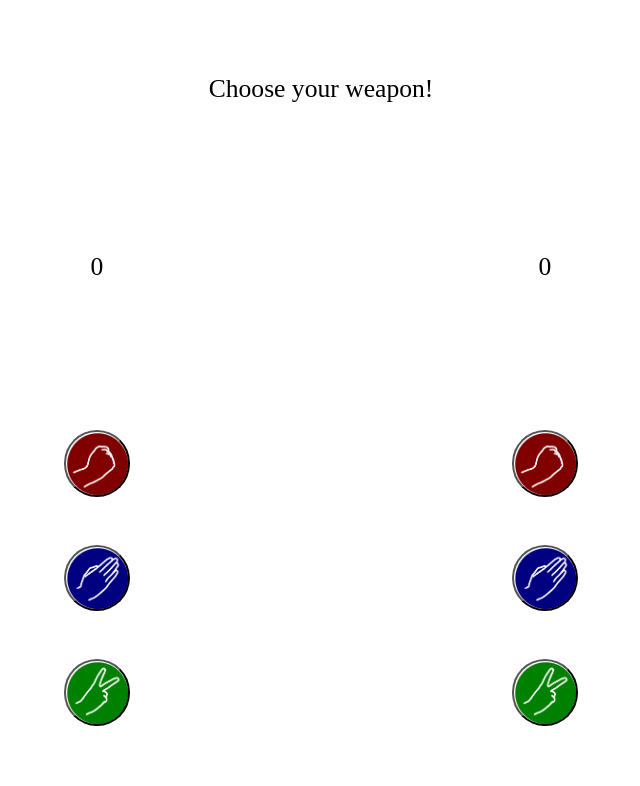
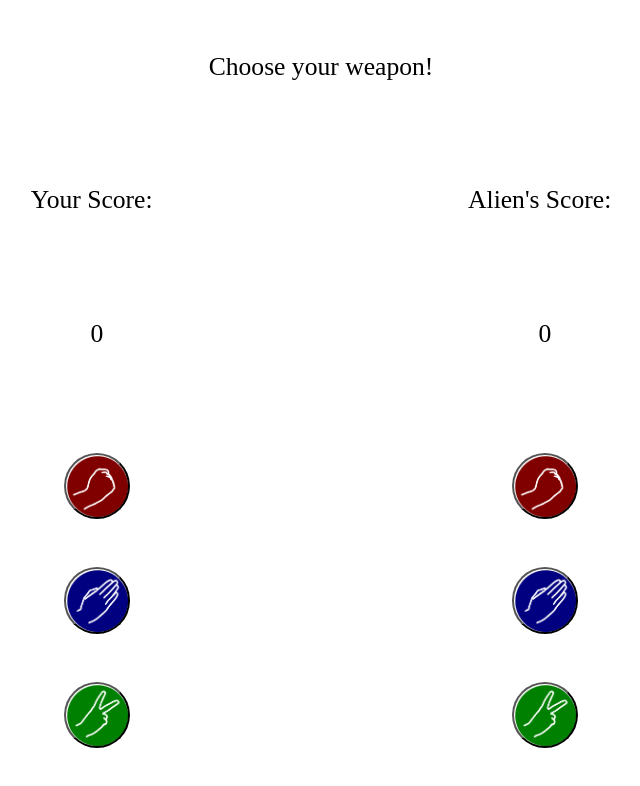
Before and after one commit to WingHaa/Project-Rock-Paper-Scissors, a plain HTML site: page index.html in a window 1280 px wide. Both pictures are taken after a click on the button "Save the galaxy!". Shown: the whole page, without its empty margins (319-959 px from the left). Drawn offline with Linux system fonts and the light colour scheme.

Commit message:
Add score header

```diff
--- a/index.html
+++ b/index.html
@@ -25,6 +25,14 @@
     </div>
     <div class="game">
         <div class="result">Choose your weapon!</div>
+        <div class="header">
+          <p>
+            Your Score:
+          </p>
+          <p>
+            Alien's Score:
+          </p>
+        </div>
         <div class="scoreBoard">
           <div class="userScore">
             0
@@ -69,6 +77,5 @@
         </div>
       </div>
     </div>
-
   </body>
 </html>
--- a/style.css
+++ b/style.css
@@ -34,7 +34,7 @@ body {
   text-align: center;
 }
 
-#intro, .result, .scoreBoard {
+#intro, .result, .scoreBoard, .header {
   font-size: 2vmax;
 }
 
@@ -59,7 +59,7 @@ body {
   text-align: center;
 }
 
-.scoreBoard {
+.header, .scoreBoard {
   display: flex;
   justify-content: space-around;
 }
```
Also changed, not shown: src/Rock-paper-scissors.svg (deleted), 1 other file. Lines whose indentation alone changed are shown as unchanged.
